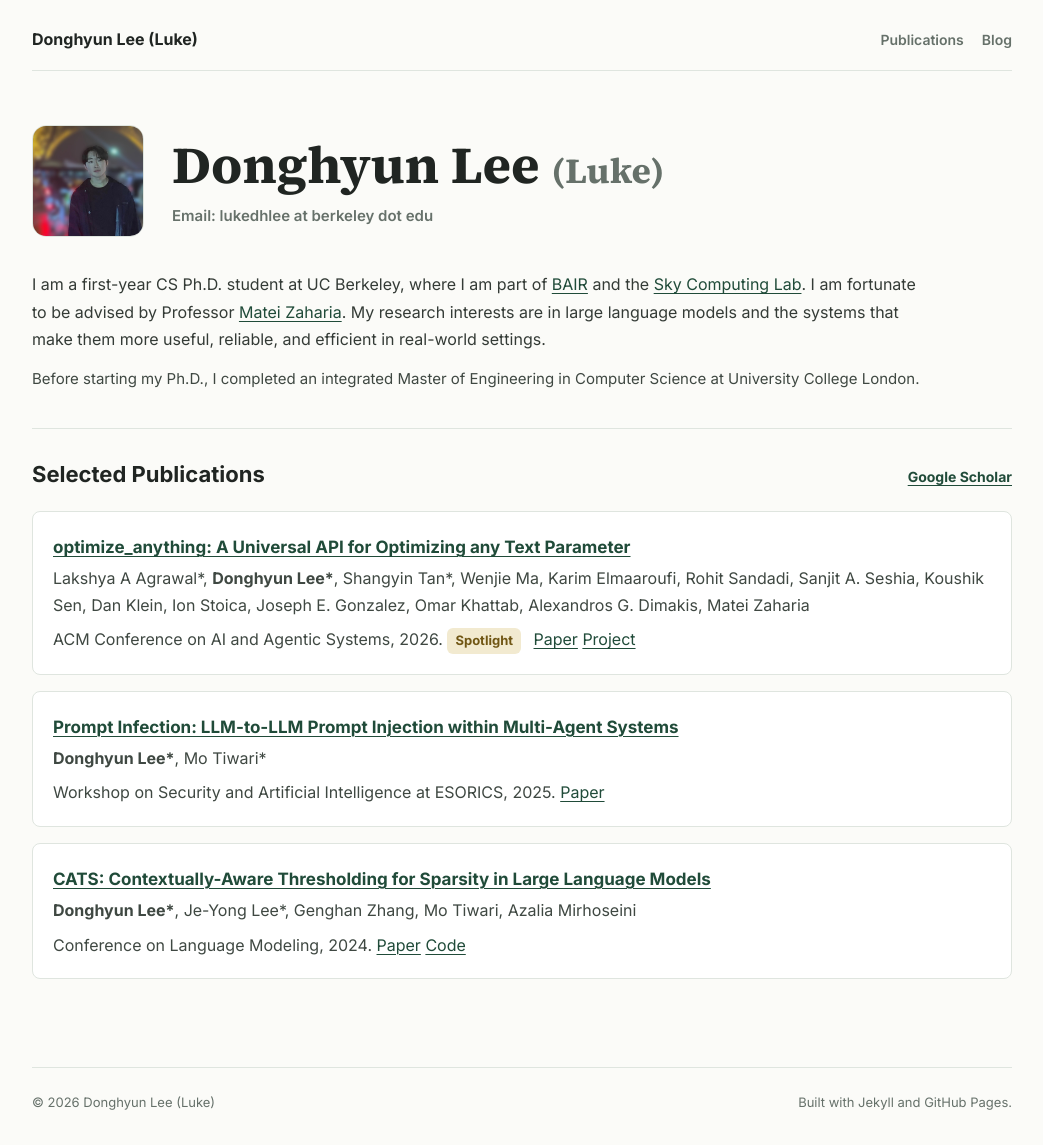
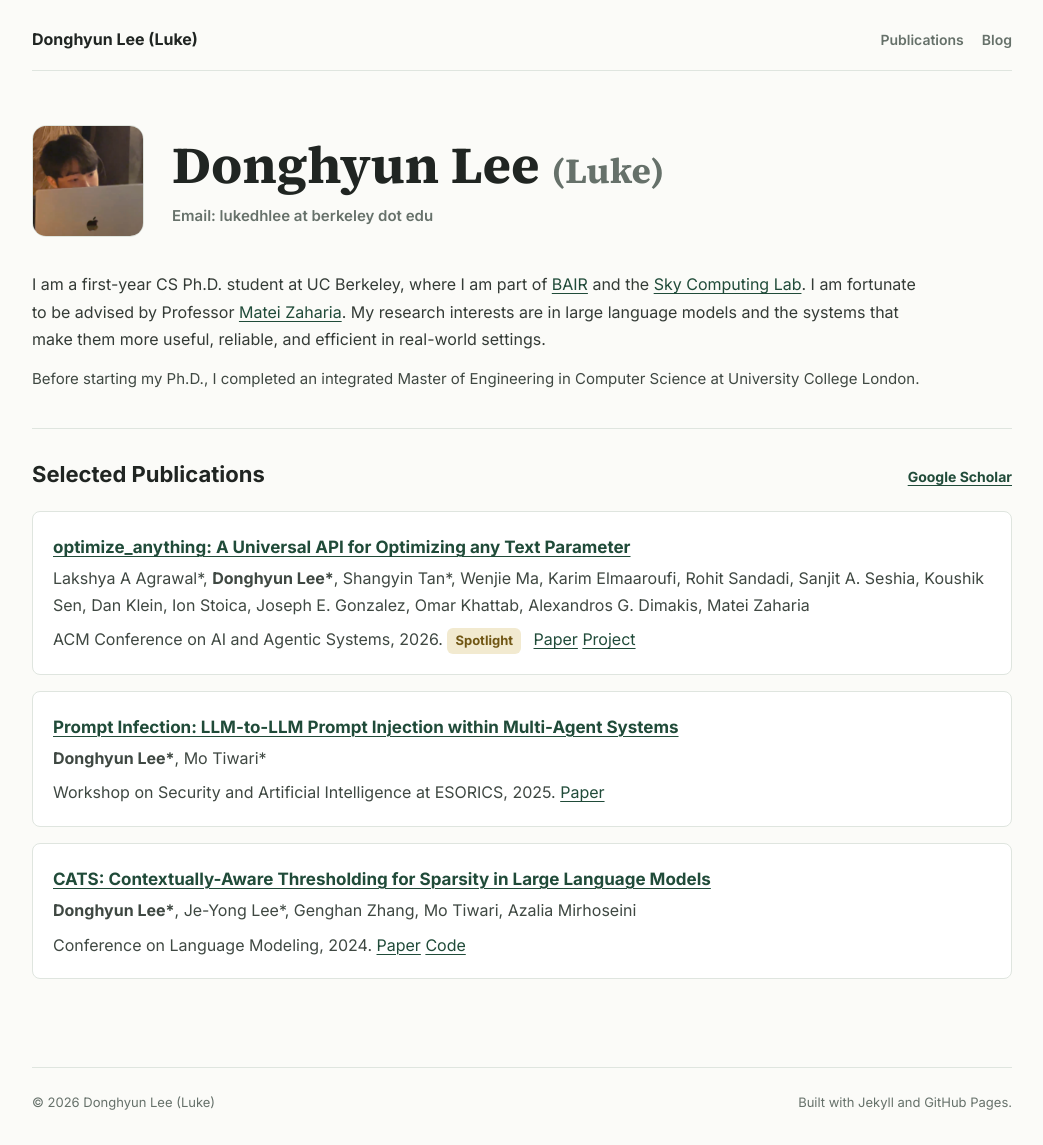
Before and after one commit to lukedhlee/lukedhlee.github.io, a Jekyll site: the page built from index.md, in a window 1280 px wide. Shown: the whole page, without its empty margins (118-1161 px from the left). Built offline with Jekyll 4.4.1, drawn with Linux system fonts in a browser that asks for light colours.

Commit message:
Update profile image

```diff
--- a/index.md
+++ b/index.md
@@ -5,7 +5,7 @@
 
 <section class="hero">
   <div class="profile-art">
-    <img src="{{ '/assets/img/profile.jpeg' | relative_url }}" alt="Donghyun Lee">
+    <img src="{{ '/assets/img/profile.png' | relative_url }}" alt="Donghyun Lee">
   </div>
   <div class="hero-copy">
     <h1>Donghyun Lee <span class="name-note">(Luke)</span></h1>
```
Also changed, not shown: assets/img/profile.jpeg (deleted), assets/img/profile.png (added).
